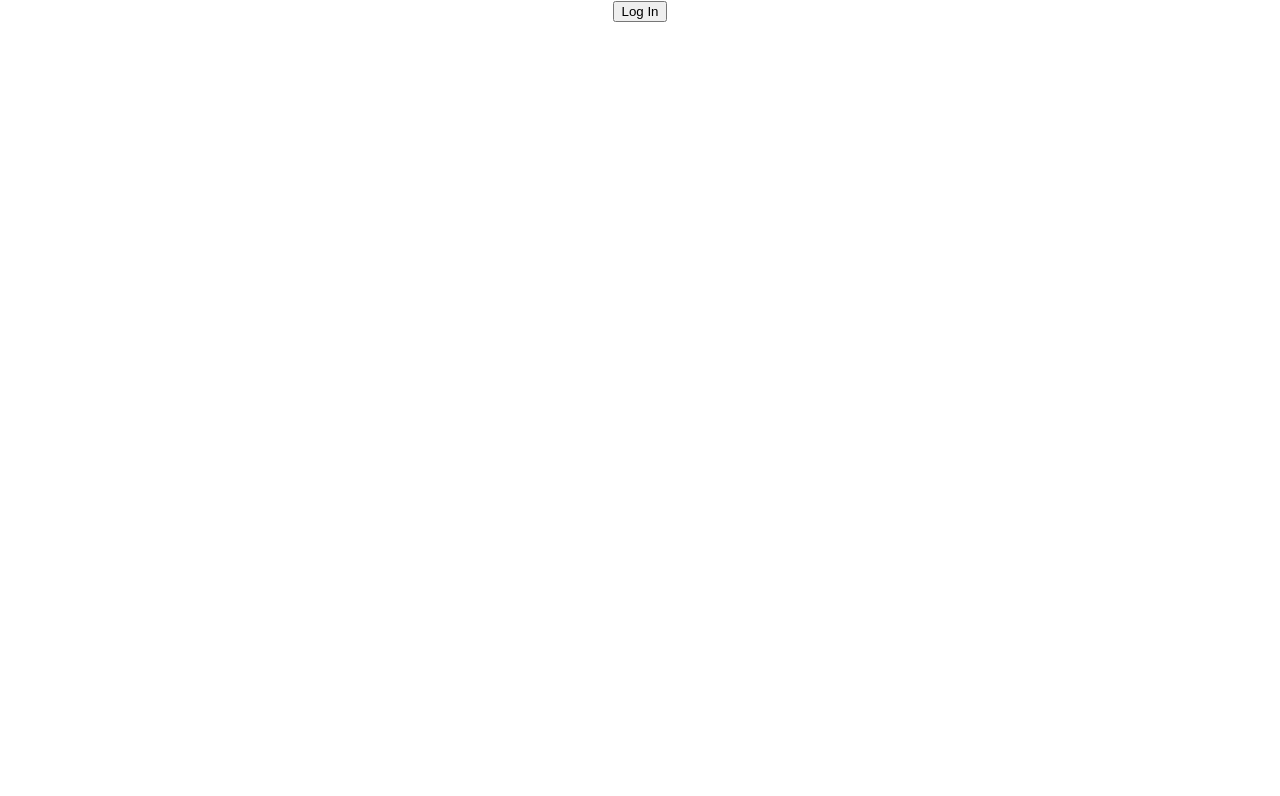
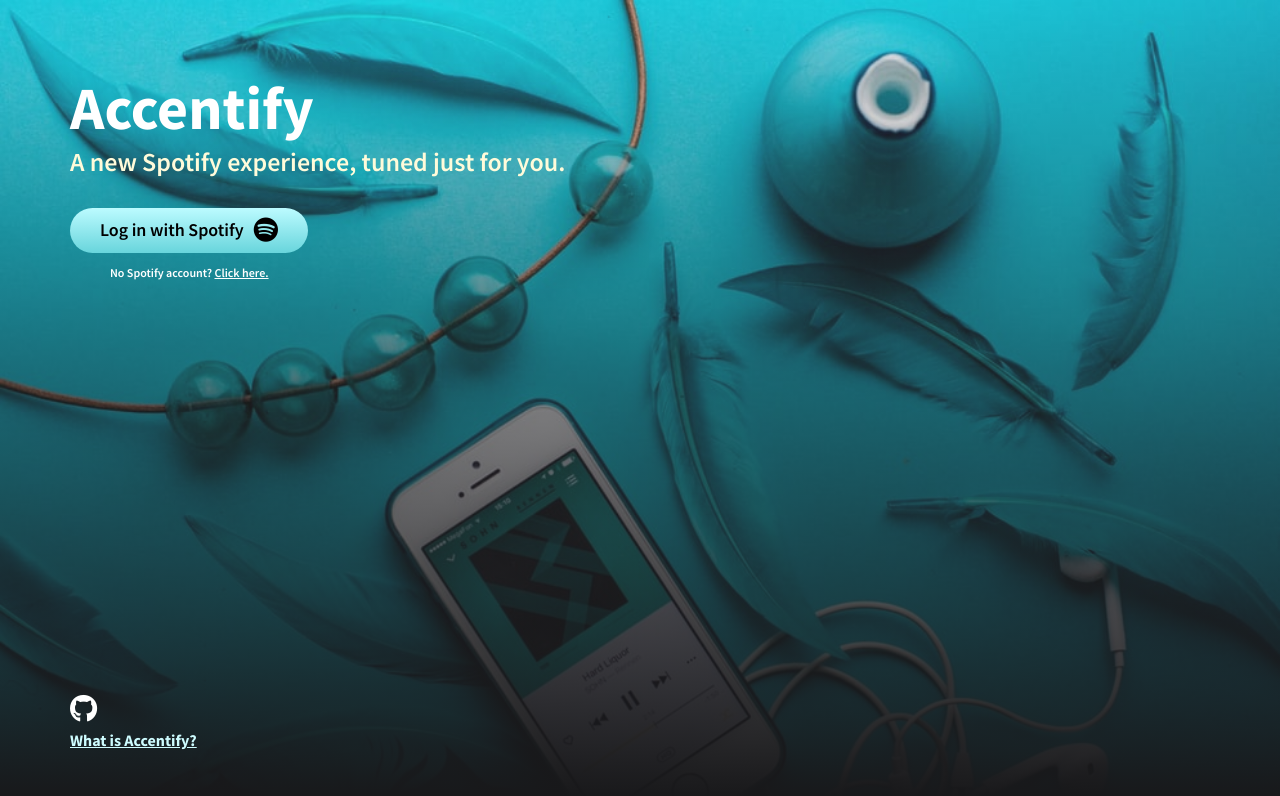
Before and after one commit to tvu20/accentify, a React (Create React App) app: page /login in a window 1280 px wide. Shown: the top 796 px of the page. Built offline with nearby package versions, Linux system fonts and the light colour scheme.

Commit message:
login screen

```diff
--- a/public/index.html
+++ b/public/index.html
@@ -25,6 +25,15 @@
       Learn how to configure a non-root public URL by running `npm run build`.
     -->
     <title>React App</title>
+
+    <script src="https://use.fontawesome.com/d2206fb6f6.js"></script>
+
+    <link rel="preconnect" href="https://fonts.googleapis.com" />
+    <link rel="preconnect" href="https://fonts.gstatic.com" crossorigin />
+    <link
+      href="https://fonts.googleapis.com/css2?family=Source+Sans+Pro:ital,wght@0,300;0,400;0,600;0,700;1,400&display=swap"
+      rel="stylesheet"
+    />
   </head>
   <body>
     <noscript>You need to enable JavaScript to run this app.</noscript>
--- a/src/App.css
+++ b/src/App.css
@@ -1,5 +1,7 @@
 .App {
   text-align: center;
+  font-family: 'Source Sans Pro', sans-serif;
+  font-weight: 400;
 }
 
 .App-logo {
@@ -36,3 +38,30 @@
     transform: rotate(360deg);
   }
 }
+
+.fullcover {
+  width: 100vw;
+  height: 100vh;
+}
+
+.fullpage {
+  width: 100%;
+  height: 100%;
+}
+
+.btn {
+  display: flex;
+  background-image: linear-gradient(to bottom, #bcfbff, #68d5dc);
+  border: none;
+  padding: 10px 30px;
+  font-family: inherit;
+  font-weight: 600;
+  border-radius: 50px;
+  font-size: 18px;
+  cursor: pointer;
+}
+
+.btn a {
+  text-decoration: none;
+  color: #24282e;
+}
--- a/src/App.js
+++ b/src/App.js
@@ -2,8 +2,9 @@
 
 import { Route, Switch, Redirect } from 'react-router';
 
+import About from './pages/About/About';
 import Callback from './pages/Callback';
-import Login from './pages/Login';
+import Login from './pages/Login/Login';
 import Tracks from './pages/Tracks';
 import Artists from './pages/Artists';
 import Recents from './pages/Recents';
@@ -21,6 +22,7 @@
         </Route>
 
         <Route path='/login' component={Login} />
+        <Route path='/about' component={About} />
 
         <Route path='/callback' component={Callback} />
         <DataFetcher>
--- /dev/null
+++ b/src/pages/About/About.js
@@ -0,0 +1,41 @@
+import { Link } from 'react-router-dom';
+
+import './about.css';
+
+const About = () => {
+  return (
+    <div className='about__container fullpage'>
+      <h1 className='about'>Accentify</h1>
+      <div className='about__text'>
+        <p>
+          Accentify is an open-source web application developed using the
+          Spotify Web API. It can be used to view your most-listened tracks on
+          Spotify and your favorite artists, as well as metadata about your
+          listening preferences and a curated recommendations list.{' '}
+        </p>
+        <h5 className='about'>Why do you require my Spotify account?</h5>
+        <p>
+          Accentify requires access to your Spotify account in order to access
+          information about your top tracks, as well as for authorization to
+          create a playlist within your Spotify account. None of your personal
+          Spotify information is stored within our application or in any server,
+          and we don’t save any of your listening data.
+        </p>
+        <h5 className='about'>What permissions do you use?</h5>
+        <p>
+          After receiving access to your Spotify account, Accentify will
+          retrieve data about your top tracks, artists, and most recently played
+          songs. Accentify will also be granted the permission to create
+          playlists within your Spotify account.
+        </p>
+      </div>
+      <div className='about__return-button'>
+        <button class='btn '>
+          <Link to='/login'>Return to Login</Link>
+        </button>
+      </div>
+    </div>
+  );
+};
+
+export default About;
--- /dev/null
+++ b/src/pages/About/about.css
@@ -0,0 +1,37 @@
+.about__container {
+  background-color: black;
+  color: white;
+  font-size: 18px;
+  text-align: left;
+}
+
+.about__text {
+  padding: 0 90px;
+  margin-bottom: 50px;
+}
+
+h1.about {
+  font-size: 60px;
+  margin: 0;
+  font-weight: 700;
+  padding-top: 50px;
+  text-align: center;
+  margin-bottom: 20px;
+}
+
+h5.about {
+  font-weight: 700;
+  font-size: 18px;
+  color: #cefcff;
+  margin-bottom: 10px;
+}
+
+.about__text p {
+  margin: 0;
+}
+
+.about__return-button {
+  display: flex;
+  justify-content: center;
+  padding-bottom: 70px;
+}
--- a/src/pages/Login.js
+++ /dev/null
@@ -1,19 +0,0 @@
-const SHOW_DIALOGUE = false;
-
-// SCOPES NEEDED:
-// recents page: user-read-recently-played
-// tracks and artists pages: user-top-read
-// create page: playlist-modify-public
-
-const AUTH_URL = `https://accounts.spotify.com/authorize?client_id=1dde19b907bc4473ae8174c711753368&response_type=token&redirect_uri=http://localhost:3000/callback&scope=user-read-recently-played&20user-top-read&20playlist-modify-public${
-  SHOW_DIALOGUE ? '&show_dialog=true' : ''
-}`;
-
-const Login = () => {
-  const loginHandler = () => {
-    window.location.href = AUTH_URL;
-  };
-  return <button onClick={loginHandler}>Log In</button>;
-};
-
-export default Login;
--- /dev/null
+++ b/src/pages/Login/Login.js
@@ -0,0 +1,47 @@
+// SCOPES NEEDED:
+// recents page: user-read-recently-played
+// tracks and artists pages: user-top-read
+// create page: playlist-modify-public
+
+import { Link } from 'react-router-dom';
+
+import './login.css';
+
+const SHOW_DIALOGUE = false;
+
+const AUTH_URL = `https://accounts.spotify.com/authorize?client_id=1dde19b907bc4473ae8174c711753368&response_type=token&redirect_uri=http://localhost:3000/callback&scope=user-read-recently-played&20user-top-read&20playlist-modify-public${
+  SHOW_DIALOGUE ? '&show_dialog=true' : ''
+}`;
+
+const Login = () => {
+  const loginHandler = () => {
+    window.location.href = AUTH_URL;
+  };
+
+  return (
+    <div className='login__container fullcover'>
+      <div className='login__header-text'>
+        <h1 className='login'>Accentify</h1>
+        <h2 className='login'>A new Spotify experience, tuned just for you.</h2>
+        <button className='btn login__btn' onClick={loginHandler}>
+          Log in with Spotify
+          <i class='fa fa-spotify login'></i>
+        </button>
+        <p className='login__account'>
+          No Spotify account?{' '}
+          <a href='https://www.spotify.com/us/signup/'>Click here.</a>
+        </p>
+      </div>
+      <footer className='login__footer'>
+        <a href='https://github.com/tvu20/accentify'>
+          <i class='fa fa-github login'></i>
+        </a>
+        <Link to='/about' className='login__about-link'>
+          What is Accentify?
+        </Link>
+      </footer>
+    </div>
+  );
+};
+
+export default Login;
--- /dev/null
+++ b/src/pages/Login/login.css
@@ -0,0 +1,73 @@
+.login__container {
+  background-image: linear-gradient(
+      to bottom,
+      rgba(255, 255, 255, 0.1),
+      rgba(24, 24, 26, 1)
+    ),
+    url('../../assets/banner.jpeg');
+  background-repeat: no-repeat;
+  background-size: cover;
+  display: flex;
+  flex-direction: column;
+  align-items: flex-start;
+  justify-content: space-between;
+}
+
+.login__header-text {
+  padding-top: 70px;
+  padding-left: 70px;
+  text-align: left;
+}
+
+h1.login {
+  color: white;
+  font-weight: 700;
+  font-size: 60px;
+  margin: 0;
+}
+
+h2.login {
+  color: #fffbda;
+  font-weight: 600;
+  font-size: 26px;
+  margin: 0;
+}
+
+.login__btn {
+  margin-top: 30px;
+}
+
+.login.fa-spotify {
+  font-size: 25px;
+  padding-left: 10px;
+}
+
+.login__account,
+.login__account a {
+  color: white;
+  font-size: 12px;
+  font-weight: 600;
+}
+
+.login__account {
+  margin-left: 40px;
+}
+
+.login.fa-github {
+  font-size: 28px;
+  color: white;
+}
+
+.login__footer {
+  padding-bottom: 50px;
+  padding-left: 70px;
+  display: flex;
+  flex-direction: column;
+  align-items: flex-start;
+}
+
+.login__about-link {
+  color: #cefcff;
+  font-weight: 700;
+  margin-top: 7px;
+}
--- a/src/store/trends.js
+++ b/src/store/trends.js
@@ -1,10 +1,10 @@
 import { createSlice } from '@reduxjs/toolkit';
 
+// DURATION WILL BE REMOVED
 const initState = {
   acousticness: 0,
   danceability: 0,
   energy: 0,
-  duration: 0,
   speechiness: 0,
   tempo: 0,
   valence: 0,
@@ -19,7 +19,6 @@
       state.acousticness = action.payload.acousticness;
       state.danceability = action.payload.danceability;
       state.energy = action.payload.energy;
-      state.duration = action.payload.duration;
       state.speechiness = action.payload.speechiness;
       state.tempo = action.payload.tempo;
       state.valence = action.payload.valence;
```
Also changed, not shown: src/assets/banner.jpeg (added).
